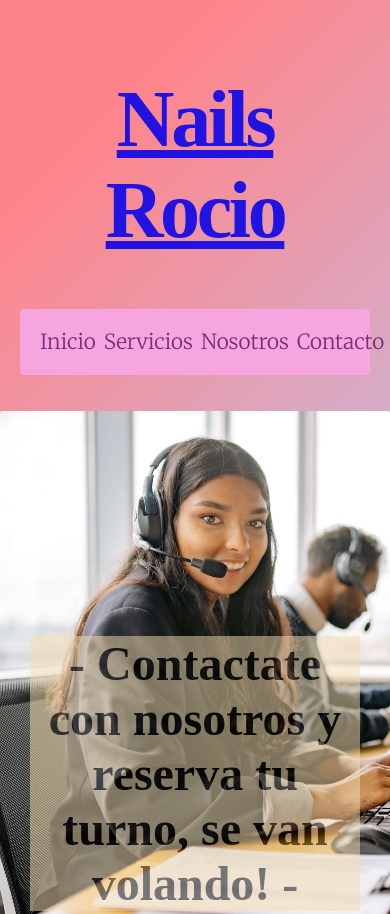
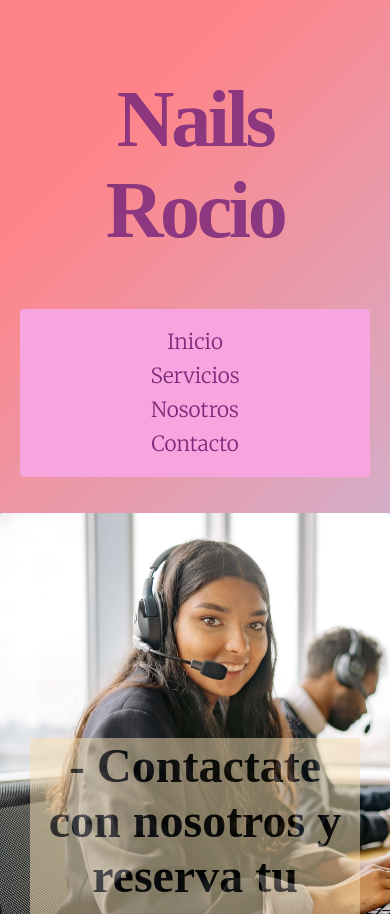
Before and after one commit to tottycortez/nailsCortez, a website: page pages/contacto.html in a window 390 px wide. Shown: the top 914 px of the page. Drawn offline with Linux system fonts and the light colour scheme; a web font is replaced by a local one.

Commit message:
agregando scss

```diff
--- a/pages/contacto.html
+++ b/pages/contacto.html
@@ -34,7 +34,7 @@
         </section>
         <!--Fin Hero-->
         <!--Contenido Principal-->
-        <main class="contenido">
+        <section class="contenido">
             <section class="contenedor-princ">
                 <form action="">
                     <fieldset>
@@ -59,7 +59,7 @@
                     </fieldset>
                 </form>
             </section>
-        </main>
+        </section>
         <!--Fin Contenido Principal-->
         <!--Pie de Página-->
         <footer class="footer">
--- a/scss/_grid.scss
+++ b/scss/_grid.scss
@@ -36,6 +36,7 @@
 		"caja4 caja5 caja6"
 		"footer footer footer";
 }
+
 .caja1 {
 	grid-area: caja1;
 }
--- a/scss/_header-footer.scss
+++ b/scss/_header-footer.scss
@@ -12,13 +12,10 @@
 		border-radius: 4px;
 		display: flex;
 		justify-content: space-evenly;
-		align-items: flex-end;
-
 		li {
 			display: inline-block;
 			position: relative;
 			font-size: 1.3rem;
-
 			a {
 				text-decoration: none;
 				color: rgb(124, 42, 124);
--- a/scss/_responsive.scss
+++ b/scss/_responsive.scss
@@ -9,6 +9,9 @@
 		background-color: rgb(247, 165, 222);
 		border-radius: 3px;
 		display: flex;
+		flex-direction: column;
+		justify-content: center;
+		align-items: center;
 
 		li {
 			padding: 4px;
--- a/scss/estilo.scss
+++ b/scss/estilo.scss
@@ -9,6 +9,10 @@ body{
     font-family: 'Merriweather', serif;
     h1{
         font-size: $titulo;
+        a{
+            text-decoration: none;
+			color: rgb(124, 42, 124);
+        }
     }
     h2{
         background-color: #f5deb3;
```
Also changed, not shown: pages/nosotros.html (+2 -2 lines), css/estilo.css.
